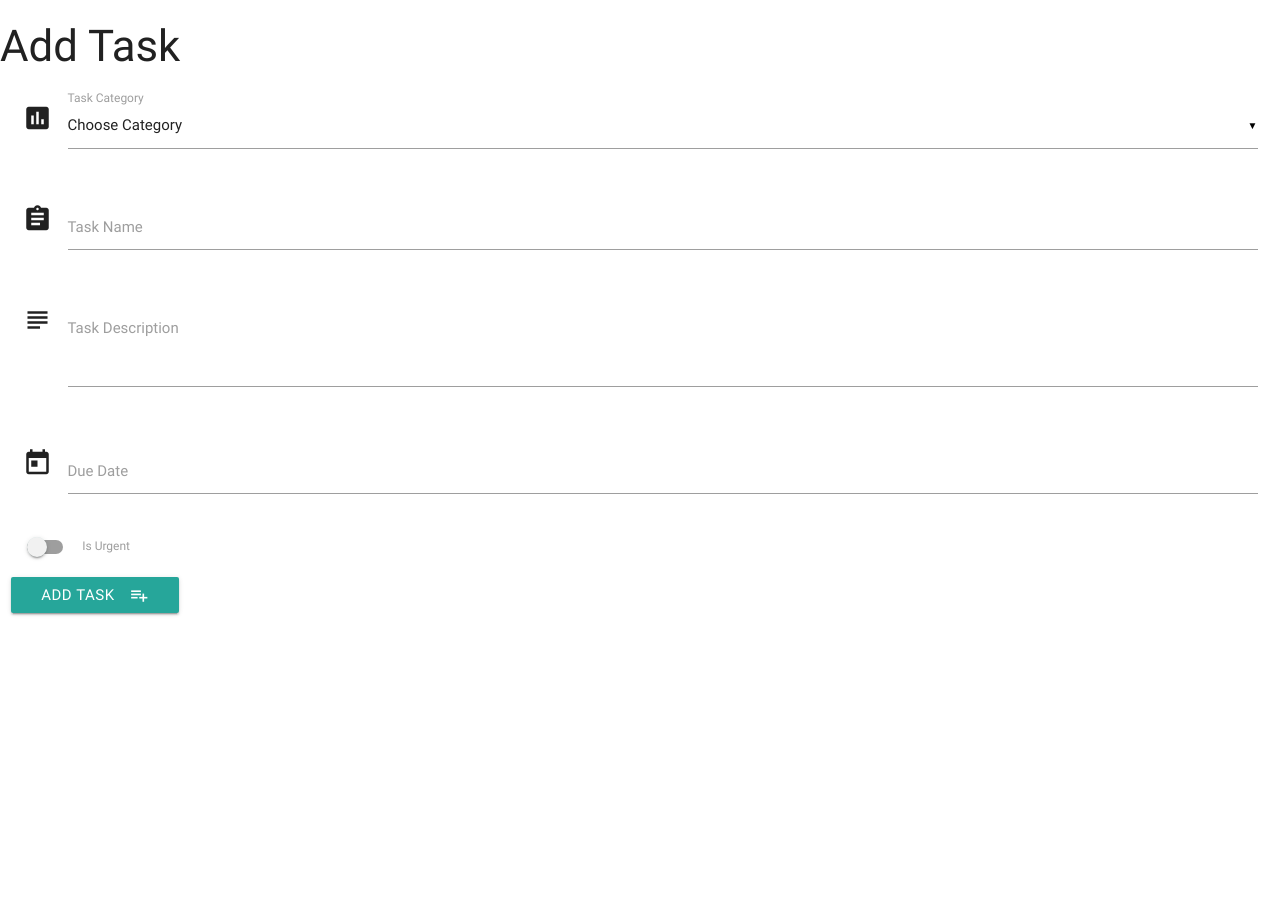
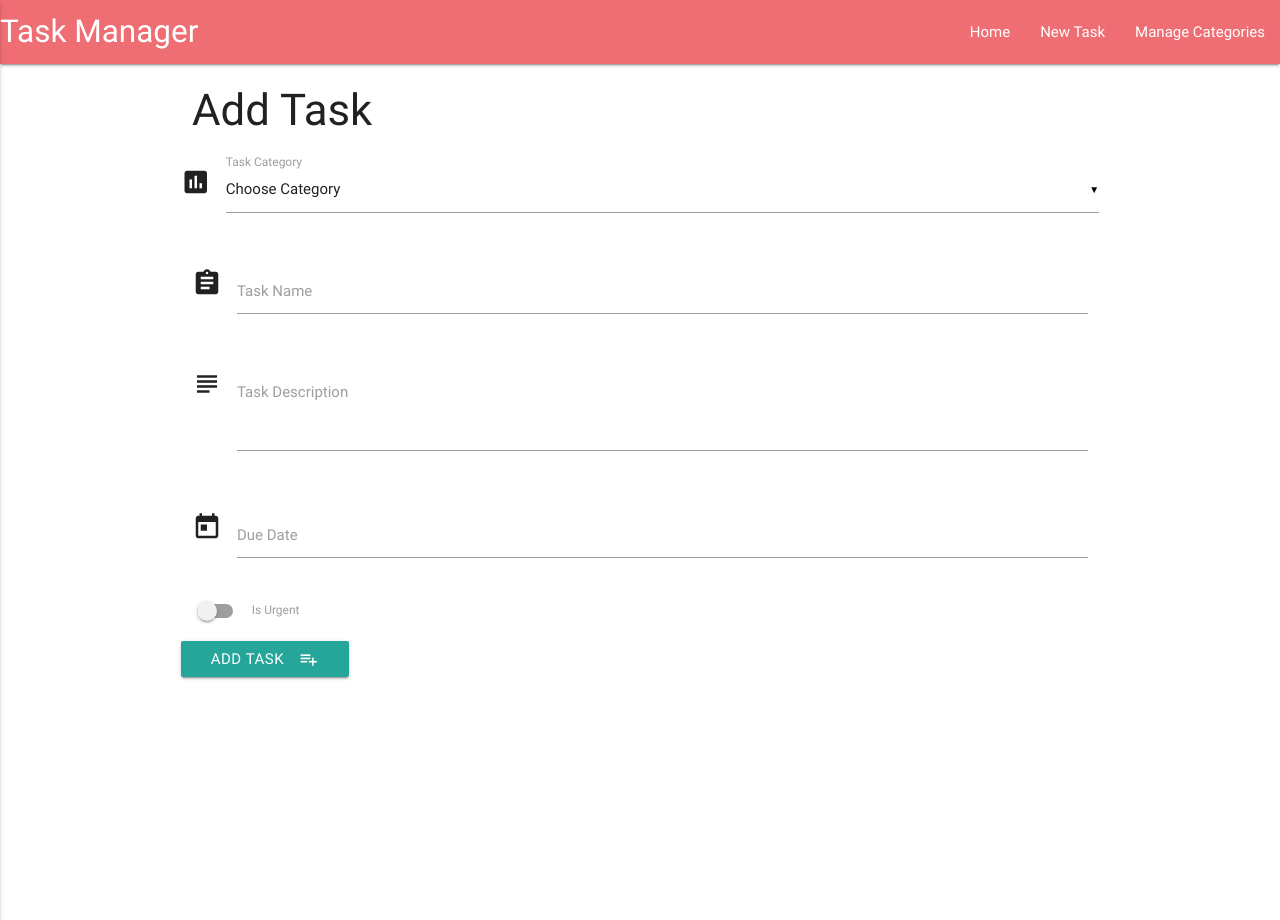
Before and after one commit to mattjboland/task_manager, a Flask app: page /add_task in a window 1280 px wide. Run offline with Flask 2, Linux system fonts and the light colour scheme; data that the repository does not hold is empty; some libraries are stand-ins or nearby versions.

Commit message:
modified base.html

```diff
--- a/templates/base.html
+++ b/templates/base.html
@@ -9,7 +9,27 @@
 </head>
 
 <body>
-    {% block content %} {% endblock %}
+   <header>
+        <nav>
+            <div class="nav-wrapper">
+                <a href="{{url_for('get_tasks')}}" class="brand-logo">Task Manager</a>
+                <a href="#" data-activates="mobile-demo" class="button-collapse"><i class="material-icons">menu</i></a>
+                <ul id="nav-mobile" class="right hide-on-med-and-down">
+                    <li><a href="{{url_for('get_tasks')}}">Home</a></li>
+                    <li><a href="{{url_for('add_task')}}">New Task</a></li>
+                    <li><a href="{{url_for('get_categories')}}">Manage Categories</a></li>
+                </ul>
+                <ul class="side-nav" id="mobile-demo">
+                    <li><a href="{{url_for('get_tasks')}}">Home</a></li>
+                    <li><a href="{{url_for('add_task')}}">New Task</a></li>
+                    <li><a href="{{url_for('get_categories')}}">Manage Categories</a></li>
+                </ul>
+            </div>
+        </nav>
+    </header>
+    <div class="container">
+        {% block content %} {% endblock %}
+    </div>
 
     <script src="https://cdnjs.cloudflare.com/ajax/libs/jquery/3.2.1/jquery.min.js"></script>
     <script src="https://cdnjs.cloudflare.com/ajax/libs/materialize/0.100.2/js/materialize.min.js"></script>
@@ -17,6 +37,7 @@
         $(document).ready(function() {
             $('.collapsible').collapsible();
             $('select').material_select();
+            $(".button-collapse").sideNav();
         });
 
         $('.datepicker').pickadate({
```
